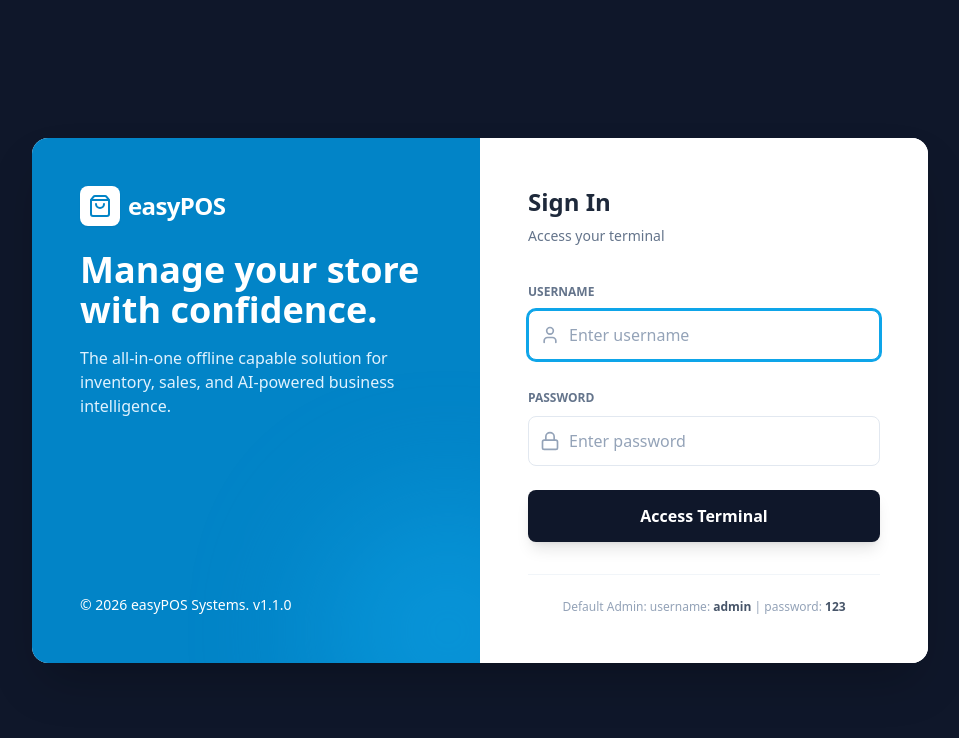
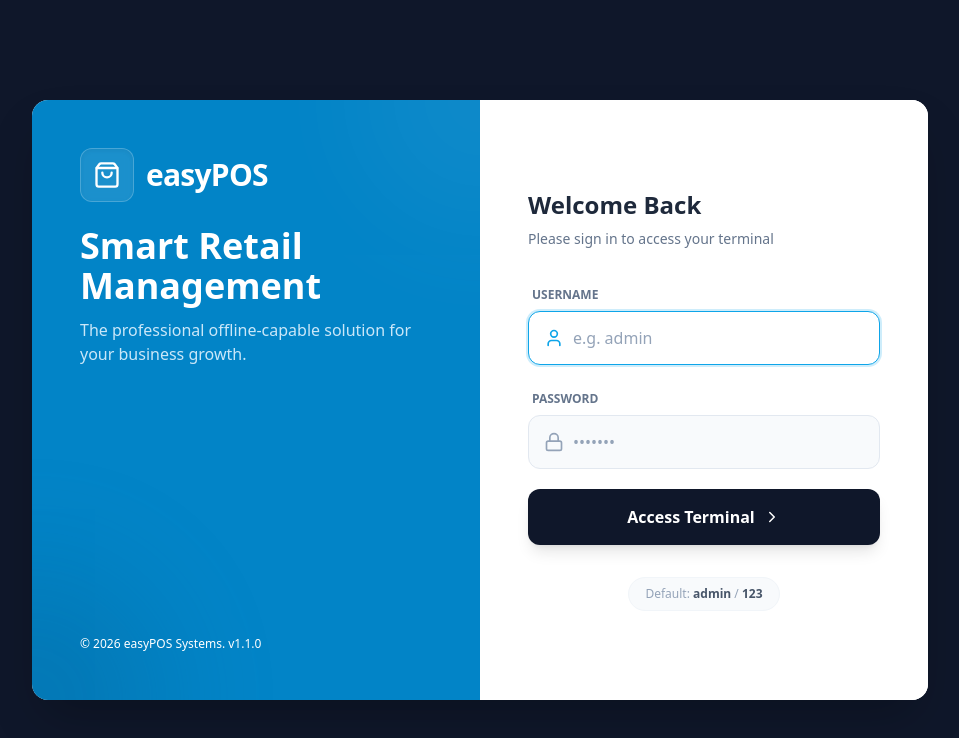
Before and after one commit to ExtbuyEpos/easy, a React (Vite) app: page / in a window 1280 px wide. Shown: the top 738 px of the page, without its empty margins (160-1119 px from the left). Built offline with nearby package versions, Linux system fonts and the light colour scheme.

Commit message:
feat(login): Add loading state and visual feedback
Implements a loading state during the login process and adds visual indicators (spinner and simulated delay) to enhance user experience and provide feedback on the authentication flow.

```diff
--- a/components/Login.tsx
+++ b/components/Login.tsx
@@ -1,6 +1,6 @@
 import React, { useState } from 'react';
 import { User } from '../types';
-import { ShoppingBag, Lock, User as UserIcon, AlertCircle } from 'lucide-react';
+import { ShoppingBag, Lock, User as UserIcon, AlertCircle, ChevronRight } from 'lucide-react';
 
 interface LoginProps {
   onLogin: (user: User) => void;
@@ -11,10 +11,15 @@
   const [username, setUsername] = useState('');
   const [password, setPassword] = useState('');
   const [error, setError] = useState('');
+  const [loading, setLoading] = useState(false);
 
-  const handleSubmit = (e: React.FormEvent) => {
+  const handleSubmit = async (e: React.FormEvent) => {
     e.preventDefault();
     setError('');
+    setLoading(true);
+
+    // Simulate network delay for professional feel
+    await new Promise(resolve => setTimeout(resolve, 600));
 
     const user = users.find(u => u.username.toLowerCase() === username.toLowerCase());
 
@@ -22,84 +27,115 @@
        onLogin(user);
     } else {
       setError('Invalid username or password.');
+      setLoading(false);
     }
   };
 
   return (
-    <div className="min-h-screen bg-slate-900 flex items-center justify-center p-4">
-      <div className="bg-white rounded-2xl shadow-2xl overflow-hidden w-full max-w-4xl flex flex-col md:flex-row animate-fade-in">
-        {/* Brand Side */}
-        <div className="bg-brand-600 p-8 md:p-12 md:w-1/2 flex flex-col justify-between text-white relative overflow-hidden shrink-0">
-          <div className="relative z-10">
-            <div className="flex items-center gap-2 mb-6">
-              <div className="bg-white p-2 rounded-lg text-brand-600 shadow-sm">
-                <ShoppingBag size={24} />
+    <div className="min-h-screen bg-slate-50 md:bg-slate-900 flex items-center justify-center md:p-4">
+      <div className="bg-white md:rounded-2xl shadow-none md:shadow-2xl overflow-hidden w-full max-w-4xl flex flex-col md:flex-row animate-fade-in h-screen md:h-auto">
+
+        {/* Brand Side - Optimized for Mobile */}
+        <div className="bg-brand-600 p-8 md:p-12 md:w-1/2 flex flex-col justify-center md:justify-between text-white relative overflow-hidden shrink-0 min-h-[35vh] md:min-h-[600px]">
+
+          <div className="relative z-10 flex flex-col items-center md:items-start text-center md:text-left">
+            <div className="flex items-center gap-3 mb-4 md:mb-6 animate-fade-in-up">
+              <div className="bg-white/10 backdrop-blur-sm p-3 rounded-xl text-white shadow-inner border border-white/20">
+                <ShoppingBag size={28} />
               </div>
-              <span className="text-2xl font-bold tracking-tight">easyPOS</span>
+              <span className="text-3xl font-bold tracking-tight">easyPOS</span>
             </div>
-            <h1 className="text-3xl md:text-4xl font-bold mb-4 leading-tight">Manage your store with confidence.</h1>
-            <p className="text-brand-100 leading-relaxed text-sm md:text-base">
-              The all-in-one offline capable solution for inventory, sales, and AI-powered business intelligence.
+
+            <h1 className="text-2xl md:text-4xl font-bold mb-3 leading-tight max-w-xs md:max-w-none mx-auto md:mx-0">
+              Smart Retail Management
+            </h1>
+            <p className="text-brand-100 leading-relaxed text-sm md:text-base max-w-sm mx-auto md:mx-0 opacity-90">
+              The professional offline-capable solution for your business growth.
             </p>
           </div>
-          <div className="mt-8 text-xs md:text-sm text-brand-200 relative z-10">
+
+          <div className="hidden md:block mt-8 text-xs text-brand-200 relative z-10">
             &copy; 2026 easyPOS Systems. v1.1.0
           </div>
-          {/* Decorative Circle */}
-          <div className="absolute -bottom-24 -right-24 w-64 h-64 bg-brand-500 rounded-full opacity-50 blur-3xl pointer-events-none"></div>
+
+          {/* Decorative Elements */}
+          <div className="absolute top-0 right-0 w-64 h-64 bg-white opacity-5 rounded-full blur-3xl -translate-y-1/2 translate-x-1/2 pointer-events-none"></div>
+          <div className="absolute bottom-0 left-0 w-64 h-64 bg-brand-900 opacity-20 rounded-full blur-3xl translate-y-1/2 -translate-x-1/2 pointer-events-none"></div>
         </div>
 
         {/* Form Side */}
-        <div className="p-8 md:p-12 md:w-1/2 flex flex-col justify-center bg-white">
-          <div className="mb-8">
-            <h2 className="text-2xl font-bold text-slate-800 mb-2">Sign In</h2>
-            <p className="text-slate-500 text-sm">Access your terminal</p>
+        <div className="p-8 md:p-12 md:w-1/2 flex flex-col justify-center bg-white flex-1 relative rounded-t-[30px] md:rounded-none -mt-8 md:mt-0 z-20 shadow-[0_-10px_40px_-15px_rgba(0,0,0,0.1)] md:shadow-none">
+          <div className="max-w-sm mx-auto w-full">
+              <div className="mb-8 text-center md:text-left">
+                <h2 className="text-2xl font-bold text-slate-800 mb-2">Welcome Back</h2>
+                <p className="text-slate-500 text-sm">Please sign in to access your terminal</p>
               </div>
 
-          <form onSubmit={handleSubmit} className="space-y-6">
+              <form onSubmit={handleSubmit} className="space-y-5">
                 {error && (
-                <div className="p-3 bg-red-50 text-red-600 text-sm rounded-lg flex items-center gap-2 border border-red-100">
-                    <AlertCircle size={16} /> {error}
+                    <div className="p-4 bg-red-50 text-red-600 text-sm rounded-xl flex items-start gap-3 border border-red-100 animate-shake">
+                        <AlertCircle size={18} className="shrink-0 mt-0.5" />
+                        <span>{error}</span>
                     </div>
                 )}
 
-            <div className="space-y-2">
-              <label className="text-xs font-bold text-slate-500 uppercase">Username</label>
-              <div className="relative">
-                <UserIcon className="absolute left-3 top-1/2 transform -translate-y-1/2 text-slate-400" size={20} />
+                <div className="space-y-1.5">
+                  <label className="text-xs font-bold text-slate-500 uppercase ml-1">Username</label>
+                  <div className="relative group">
+                    <div className="absolute inset-y-0 left-0 pl-4 flex items-center pointer-events-none">
+                        <UserIcon className="text-slate-400 group-focus-within:text-brand-500 transition-colors" size={20} />
+                    </div>
                     <input
                       type="text"
                       value={username}
                       onChange={(e) => setUsername(e.target.value)}
-                  className="w-full pl-10 pr-4 py-3 rounded-lg border border-slate-200 focus:ring-2 focus:ring-brand-500 focus:border-brand-500 outline-none transition-all text-slate-800 placeholder-slate-400"
-                  placeholder="Enter username"
+                      className="w-full pl-11 pr-4 py-3.5 bg-slate-50 border border-slate-200 rounded-xl focus:bg-white focus:ring-2 focus:ring-brand-500/20 focus:border-brand-500 outline-none transition-all text-slate-800 placeholder-slate-400 font-medium"
+                      placeholder="e.g. admin"
                       autoFocus
                     />
                   </div>
                 </div>
-            <div className="space-y-2">
-              <label className="text-xs font-bold text-slate-500 uppercase">Password</label>
-              <div className="relative">
-                <Lock className="absolute left-3 top-1/2 transform -translate-y-1/2 text-slate-400" size={20} />
+
+                <div className="space-y-1.5">
+                  <label className="text-xs font-bold text-slate-500 uppercase ml-1">Password</label>
+                  <div className="relative group">
+                     <div className="absolute inset-y-0 left-0 pl-4 flex items-center pointer-events-none">
+                        <Lock className="text-slate-400 group-focus-within:text-brand-500 transition-colors" size={20} />
+                    </div>
                     <input
                       type="password"
                       value={password}
                       onChange={(e) => setPassword(e.target.value)}
-                  className="w-full pl-10 pr-4 py-3 rounded-lg border border-slate-200 focus:ring-2 focus:ring-brand-500 focus:border-brand-500 outline-none transition-all text-slate-800 placeholder-slate-400"
-                  placeholder="Enter password"
+                      className="w-full pl-11 pr-4 py-3.5 bg-slate-50 border border-slate-200 rounded-xl focus:bg-white focus:ring-2 focus:ring-brand-500/20 focus:border-brand-500 outline-none transition-all text-slate-800 placeholder-slate-400 font-medium"
+                      placeholder="•••••••"
                     />
                   </div>
                 </div>
+
                 <button
                   type="submit"
-              className="w-full bg-slate-900 text-white font-bold py-3.5 rounded-lg hover:bg-slate-800 transition-colors shadow-lg active:transform active:scale-[0.98] mt-2"
+                  disabled={loading}
+                  className="w-full bg-slate-900 text-white font-bold py-4 rounded-xl hover:bg-slate-800 transition-all shadow-lg hover:shadow-xl active:scale-[0.98] mt-4 flex items-center justify-center gap-2 disabled:opacity-70 disabled:cursor-not-allowed group"
                 >
-              Access Terminal
+                  {loading ? (
+                    <div className="w-5 h-5 border-2 border-white/30 border-t-white rounded-full animate-spin" />
+                  ) : (
+                    <>
+                      Access Terminal <ChevronRight size={18} className="group-hover:translate-x-1 transition-transform"/>
+                    </>
+                  )}
                 </button>
               </form>
 
-          <div className="mt-8 pt-6 border-t border-slate-100 text-center">
-             <p className="text-xs text-slate-400">Default Admin: username: <b className="text-slate-600">admin</b> | password: <b className="text-slate-600">123</b></p>
+              <div className="mt-8 text-center">
+                 <p className="text-xs text-slate-400 bg-slate-50 py-2 px-4 rounded-full inline-block border border-slate-100">
+                    Default: <strong className="text-slate-600">admin</strong> / <strong className="text-slate-600">123</strong>
+                 </p>
+              </div>
+
+               <div className="md:hidden mt-8 text-center text-[10px] text-slate-400 pb-4">
+                &copy; 2026 easyPOS Systems. v1.1.0
+              </div>
           </div>
         </div>
       </div>
```
Lines whose indentation alone changed are shown as unchanged.
